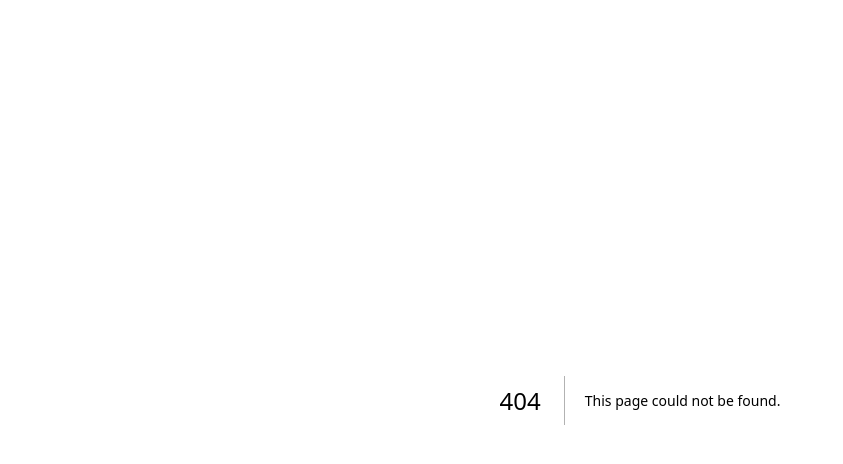
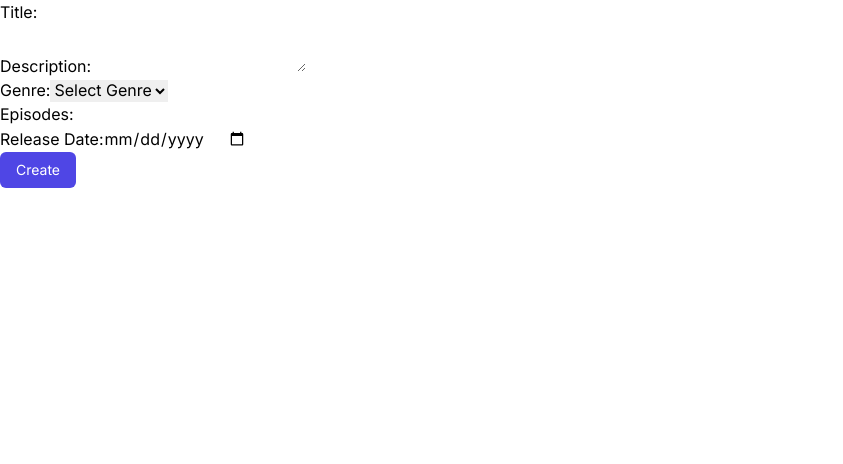
Before and after one commit to luckysantoso/frontend-anime, a Next.js app: page /anime/create in a window 1280 px wide. Before the commit this address had no page. Shown: the top 464 px of the page, without its empty margins (0-843 px from the left). Built offline with nearby package versions, Linux system fonts and the light colour scheme.

Commit message:
feat:create anime

```diff
--- /dev/null
+++ b/src/app/anime/create/page.tsx
@@ -0,0 +1,113 @@
+"use client";
+import { postData } from "@/app/service/anime";
+import { useState } from "react";
+
+export default function CreateAnimePage() {
+  const [title, setTitle] = useState("");
+  const [description, setDescription] = useState("");
+  const [releaseDate, setReleaseDate] = useState("");
+  const [genre, setGenre] = useState("");
+  const [episodes, setEpisodes] = useState("");
+
+  const handleSubmit = async (event: React.FormEvent) => {
+    event.preventDefault();
+    try {
+      await postData(`http://localhost:8000/anime`, {
+        title: title,
+        sinopsis: description,
+        genreid: parseInt(genre),
+        created_at: new Date(releaseDate).toISOString(),
+        episodes: parseInt(episodes),
+      });
+      alert("Anime created successfully!");
+    } catch (error) {
+      console.error("Failed to create anime:", error);
+      alert("Failed to create anime.");
+    }
+  };
+
+  return (
+    <div>
+      <form onSubmit={handleSubmit}>
+        <div>
+          <label htmlFor="title">Title:</label>
+          <input
+            type="text"
+            id="title"
+            name="title"
+            required
+            value={title}
+            onChange={(e) => setTitle(e.target.value)}
+          />
+        </div>
+        <div>
+          <label htmlFor="description">Description:</label>
+          <textarea
+            id="description"
+            name="description"
+            required
+            value={description}
+            onChange={(e) => setDescription(e.target.value)}
+          ></textarea>
+        </div>
+        <div>
+          <label htmlFor="genre">Genre:</label>
+          <select
+            id="genre"
+            name="genre"
+            required
+            value={genre}
+            onChange={(e) => setGenre(e.target.value)}
+          >
+            <option value="">Select Genre</option>
+            <option value="1">Action</option>
+            <option value="2">Adventure</option>
+            <option value="3">Comedy</option>
+            <option value="4">Drama</option>
+            <option value="5">Fantasy</option>
+            <option value="6">Magic</option>
+            <option value="7">Mecha</option>
+            <option value="8">Music</option>
+            <option value="9">Romance</option>
+            <option value="10">Sci-Fi</option>
+            <option value="11">Shounen</option>
+            <option value="12">Slice of Life</option>
+            <option value="13">Sports</option>
+            <option value="14">Supernatural</option>
+          </select>
+        </div>
+        <div>
+          <label htmlFor="episodes">Episodes:</label>
+          <input
+            type="number"
+            id="episodes"
+            name="episodes"
+            required
+            value={episodes}
+            onChange={(e) => setEpisodes(e.target.value)}
+          />
+        </div>
+        <div>
+          <label htmlFor="releaseDate">Release Date:</label>
+          <input
+            type="date"
+            id="releaseDate"
+            name="releaseDate"
+            required
+            value={releaseDate}
+            onChange={(e) => setReleaseDate(e.target.value)}
+          />
+        </div>
+        <button
+          type="submit"
+          onClick={() => {
+            window.location.href = "/anime";
+          }}
+          className="px-4 py-2 bg-indigo-600 text-white rounded-md text-sm hover:bg-indigo-700 focus:outline-none focus:ring-2 focus:ring-indigo-500"
+        >
+          Create
+        </button>
+      </form>
+    </div>
+  );
+}
--- a/src/app/anime/navbar.tsx
+++ b/src/app/anime/navbar.tsx
@@ -45,6 +45,15 @@ export default function Navbar() {
             </ul>
           </div>
         </div>
+        <div className="flex justify-end items-center  max-w-screen-xl">
+          <a
+            href="anime/create"
+            className="bg-white text-red-700 hover:bg-red-200 font-bold py-2 px-4 rounded-full"
+          >
+            +
+          </a>
+        </div>
+        ;
       </nav>
     </div>
   );
```
Also changed, not shown: src/app/anime/edit/[id]/page.tsx (+5 -2 lines).
